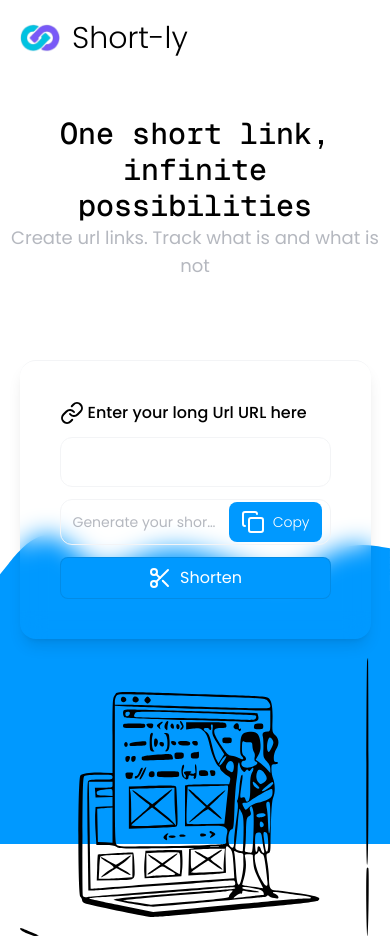
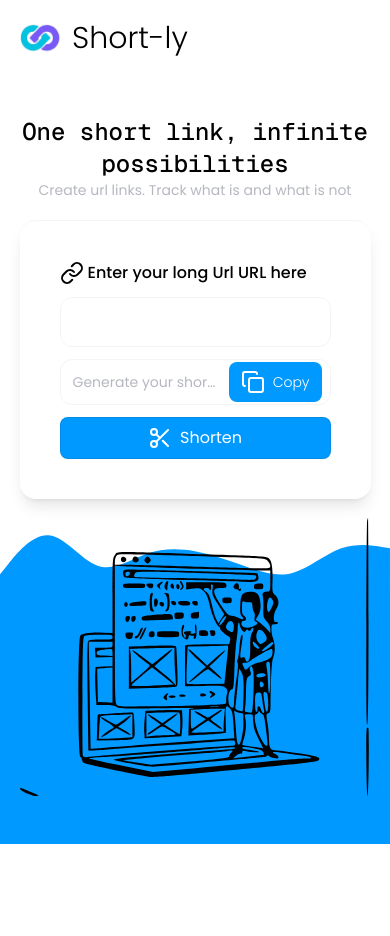
Before and after one commit to BenjaminLikita/short-ly, a Next.js app: page / in a window 390 px wide. After the commit the page ends 844 px from the top, so only its background shows below. Built offline with nearby package versions, Linux system fonts and the light colour scheme.

Commit message:
initial (complete)

```diff
--- a/src/app/[id]/page.tsx
+++ b/src/app/[id]/page.tsx
@@ -1,10 +1,21 @@
 import { getUrl } from "@/utils/server"
+import { ArrowLeft } from "lucide-react"
+import Link from "next/link"
 import { redirect } from "next/navigation"
 
 const RedirectToUrl = async ({ params }:{ params: Promise<{id: string}> }) => {
   const id = (await params).id
   const url = await getUrl(id)
-  if(!url || !url.data) throw new Error("Page Not Found")
+  // if(!url || !url.data) throw new Error("Page Not Found")
+  if(!url || !url.data) {
+    return (
+      <div className="h-screen w-screen flex items-center justify-center flex-col gap-5">
+        <h1 className="text-3xl font-geist text-black">Page Not Found</h1>
+        <p className="text-lg text-gray-600">The page you are looking for does not exist</p>
+        <Link href={'/'} className={`bg-[#0099ff] border border-[#1443632a] text-white py-2 px-3 rounded-lg flex justify-center items-center gap-2`}><ArrowLeft /> Go Home</Link>
+      </div>
+    )
+  }
   else redirect(url.data.longUrl)
 }
 
--- a/src/app/page.tsx
+++ b/src/app/page.tsx
@@ -10,9 +10,9 @@ export default function Home() {
   return (
     <div className="h-[100vh]">
       <Navbar />
-      <h1 className={`font-medium md:font-semibold text-center text-3xl mt-10 md:mt-0 font-geist`}>One short link, infinite possibilities</h1>
+      <h1 className={`font-medium md:font-semibold text-center text-2xl md:text-3xl mt-10 md:mt-0 font-geist`}>One short link, infinite possibilities</h1>
       {/* <h1 className={`font-medium md:font-semibold text-center text-3xl mt-10 md:mt-0 ${geistMono.className}`}>One short link, infinite possibilities</h1> */}
-      <p className="text-center text-lg text-gray-500/50">Create url links. Track what is and what is not</p>
+      <p className="text-center text-sm md:text-lg text-gray-500/50">Create url links. Track what is and what is not</p>
       <div className="m-auto w-[90%] md:w-[90%] h-[50%] flex flex-col md:flex-row items-center z-50 gap-3">
         <Card />
         <div className="flex-[1]">
--- a/src/components/card.tsx
+++ b/src/components/card.tsx
@@ -28,7 +28,7 @@ const Card = () => {
     setSubmitting(false)
   }
   return (
-    <div className="border border-gray-100 border-b-0 border-r-0 border-l-0 bg-whit rounded-2xl shadow-lg p-10 z-[1000] w-[100%] flex-[0] md:flex-[1] space-y-3 mt-20 md:mt-0 backdrop-blur-md">
+    <div className="border border-gray-100 border-b-0 border-r-0 border-l-0 bg-whit rounded-2xl shadow-lg p-10 z-[1000] w-[100%] flex-[0] md:flex-[1] space-y-3 mt-5 md:mt-0 backdrop-blur-md">
       <div className="space-y-3">
         <label htmlFor="url" className="font-medium flex items-center gap-1"><Link />Enter your long Url URL here</label>
         <input value={url} className='border border-gray-100 rounded-xl p-3 w-full focus:border-none active:border-none' onChange={onInputChange} alt="url-input" />
```
